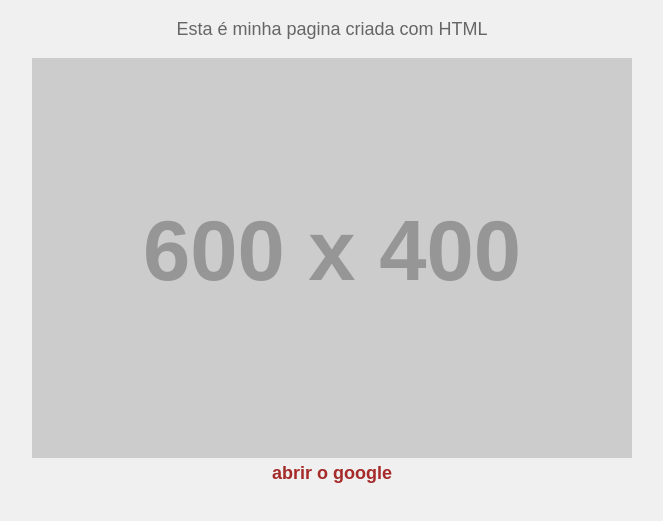
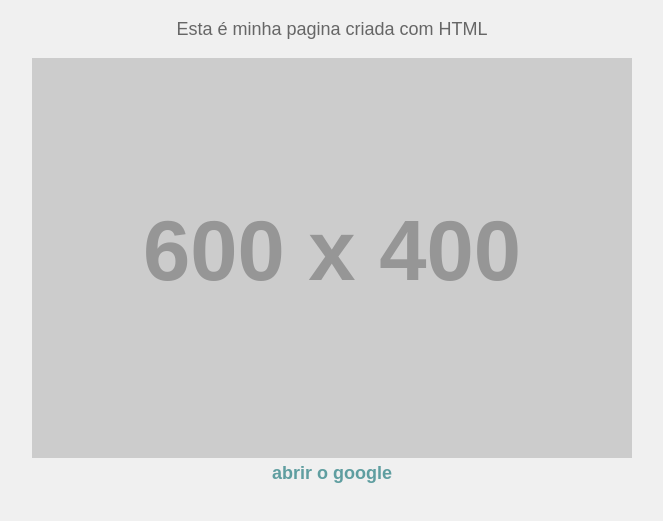
Before and after one commit to hademilton/css-fs25, a plain HTML site: page index.html in a window 1280 px wide. In both pictures the pointer is over the link "abrir o google". Shown: the part 61-582 px from the top of the page, without its empty margins (308-971 px from the left). Drawn offline with Linux system fonts and the light colour scheme; placeholder pictures from the web are drawn by us.

Commit message:
css style 2

```diff
--- a/style.css
+++ b/style.css
@@ -14,3 +14,7 @@ color: brown;
 text-decoration:none;
 font-weight: bold;
 }
+a:hover{ color: cadetblue;
+font-size: 20 px;
+transition: 0.3s ;
+}
```
